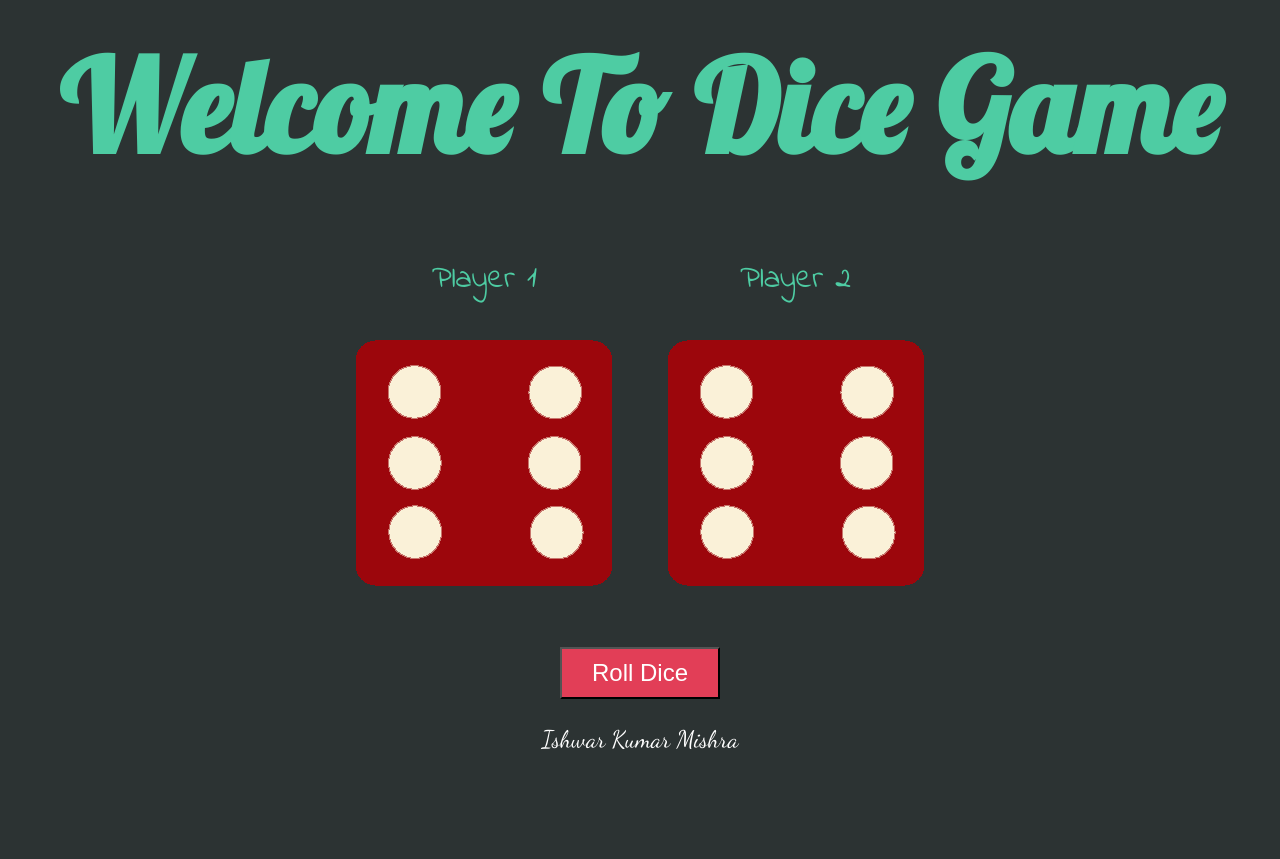
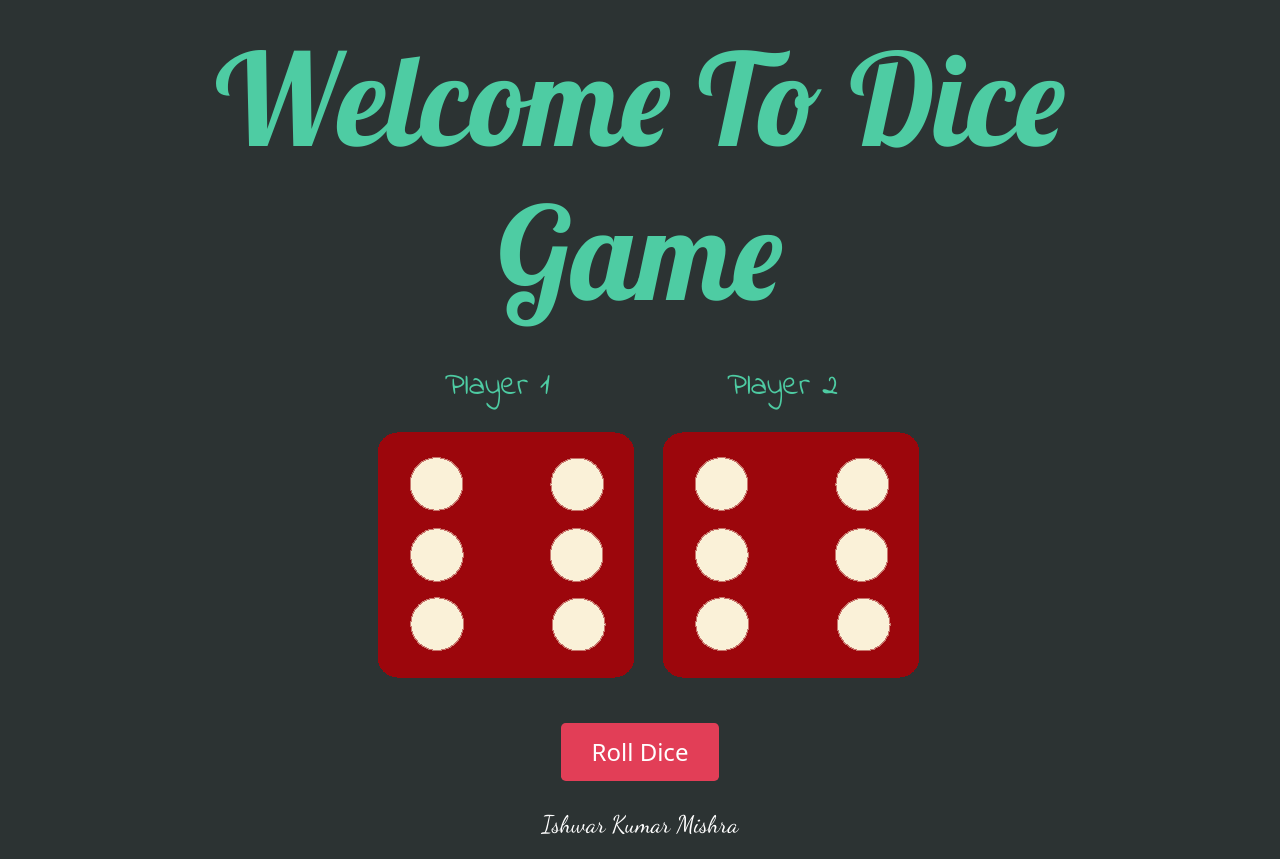
Before and after one commit to ishwar-ikm/dice, a plain HTML site: page index.html in a window 1280 px wide. Before the commit the page ends 800 px from the top, so only its background shows below. Drawn offline with nearby package versions, Linux system fonts and the light colour scheme; a web font is replaced by a local one.

Commit message:
Update index.html

```diff
--- a/index.html
+++ b/index.html
@@ -4,6 +4,9 @@
     <meta charset="utf-8">
     <title>Dice Game</title>
     <link rel="icon" href="images\dice6.png">
+    <link href="https://cdn.jsdelivr.net/npm/bootstrap@5.0.0-beta1/dist/css/bootstrap.min.css" rel="stylesheet" integrity="sha384-giJF6kkoqNQ00vy+HMDP7azOuL0xtbfIcaT9wjKHr8RbDVddVHyTfAAsrekwKmP1" crossorigin="anonymous">
+    <script src="https://cdn.jsdelivr.net/npm/bootstrap@5.0.0-beta1/dist/js/bootstrap.bundle.min.js" integrity="sha384-ygbV9kiqUc6oa4msXn9868pTtWMgiQaeYH7/t7LECLbyPA2x65Kgf80OJFdroafW" crossorigin="anonymous"></script>
+
     <link rel="stylesheet" href="style.css">
     <link href="https://fonts.googleapis.com/css?family=Indie+Flower|Lobster" rel="stylesheet">
     <link rel="preconnect" href="https://fonts.googleapis.com">
@@ -16,15 +19,24 @@
     <div class="container">
       <h1>Welcome To Dice Game</h1>
 
-      <div class="dice">
-        <p>Player 1</p>
-        <img src="images\dice6.png" alt="">
+      <div class="row">
+        <div class="dice col-lg-3">
+
+        </div>
+        <div class="dice col-lg-3">
+          <p>Player 1</p>
+          <img src="images\dice6.png" alt="">
+        </div>
+
+        <div class="dice col-lg-3">
+          <p>Player 2</p>
+          <img src="images\dice6.png" alt="">
+        </div>
+        <div class="dice col-lg-3">
+
+        </div>
       </div>
 
-      <div class="dice">
-        <p>Player 2</p>
-        <img src="images\dice6.png" alt="">
-      </div>
 
     </div>
 
```
